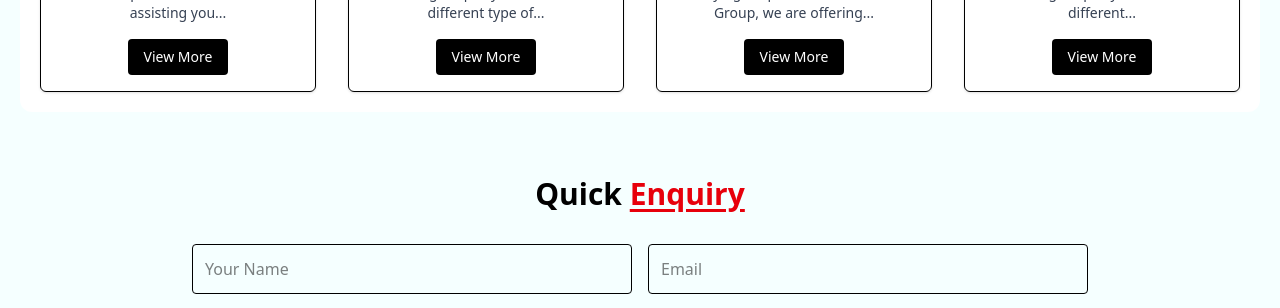
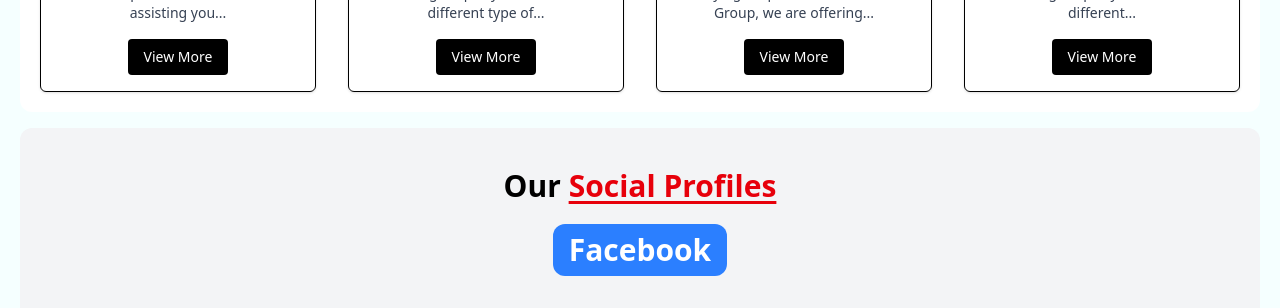
Before and after one commit to Abhixak/Pinnacle-Group-UK, a React (Vite) app: page / in a window 1280 px wide. Shown: the part 2320-2628 px from the top of the page. Built offline with nearby package versions, Linux system fonts and the light colour scheme; grey boxes are pictures that could not be loaded.

Commit message:
UI CHANGES

```diff
--- a/src/Components/SocialMedia.jsx
+++ b/src/Components/SocialMedia.jsx
@@ -2,44 +2,44 @@
 
 const SocialMedia = () => {
   return (
-    <div className="flex gap-4 !mb-10 justify-evenly">
+    <div className="bg-gray-100 !p-5 rounded-xl">
+      <h2 className="text-3xl font-bold !my-5 text-center">
+        Our{" "}
+        <span className="text-red-600 underline underline-offset-4">
+          Social Profiles
+        </span>
+      </h2>
+      <div className="flex flex-col gap-8 !mb-10 justify-center items-center">
+        <div className="w-full flex flex-col items-center">
+          <h2 className="!px-4 !py-2 bg-blue-500 text-white rounded-xl text-3xl font-bold text-center !mb-4">
+            Facebook
+          </h2>
           <iframe
             src="https://www.facebook.com/plugins/page.php?href=https%3A%2F%2Fwww.facebook.com%2Fpinnacleinfra.co.in&tabs=timeline&width=340&height=500&small_header=false&adapt_container_width=true&hide_cover=false&show_facepile=true&appId"
-        width="auto"
-        height="auto"
-        style={{ border: "none", overflow: "hidden" }}
-        scrolling="no"
-        frameBorder="0"
-        allow="autoplay; clipboard-write; encrypted-media; picture-in-picture; web-share"
-        allowFullScreen={true}
-        className="rounded border-2 border-black !px-10 !py-10"
-      ></iframe>
-
-      <iframe
-        src="https://snapwidget.com/embed/104774"
-        width="auto"
-        height="500"
-        style={{border:"none", overflow:"hidden"}}
-        scrolling="no"
-        frameBorder="0"
-        allow="autoplay; clipboard-write; encrypted-media; picture-in-picture; web-share"
-        allowFullScreen={true}
-        className='snapwidget-widge rounded border-2 border-black'
-      ></iframe>
-
-      {/*
-        <iframe
-        src="https://www.facebook.com/plugins/page.php?href=https%3A%2F%2Fwww.facebook.com%2Fpinnacleinfra.co.in&tabs=timeline&width=340&height=500&small_header=false&adapt_container_width=true&hide_cover=false&show_facepile=true&appId"
-        width="auto"
+            width="340"
             height="500"
             style={{ border: "none", overflow: "hidden" }}
             scrolling="no"
             frameBorder="0"
             allow="autoplay; clipboard-write; encrypted-media; picture-in-picture; web-share"
             allowFullScreen={true}
-        className='rounded border-2 border-black'
+            className="rounded-xl border-2 border-black"
+          ></iframe>
+        </div>
 
+        {/* You can uncomment this if you use SnapWidget */}
+        {/* <iframe
+          src="https://snapwidget.com/embed/104774"
+          width="340"
+          height="500"
+          style={{ border: "none", overflow: "hidden" }}
+          scrolling="no"
+          frameBorder="0"
+          allow="autoplay; clipboard-write; encrypted-media; picture-in-picture; web-share"
+          allowFullScreen={true}
+          className="rounded border-2 border-black"
         ></iframe> */}
+      </div>
     </div>
   );
 };
--- a/src/Pages/Home.jsx
+++ b/src/Pages/Home.jsx
@@ -6,6 +6,7 @@
 import NRIAdvice from "../Components/NRIAdvice";
 import PopUpEnquiry from "../Components/PopUpEnquiry";
 import ServicesSection from "../Components/Services";
+import SocialMedia from "../Components/SocialMedia";
 
 const Home = () => {
   return (
@@ -46,9 +47,10 @@
       <Ad />
       <NRIAdvice />
       <ServicesSection />
+      <SocialMedia />
+
       <EnquiryForm />
       <AboutSection />
-      {/* <SocialMedia /> */}
       <Footer />
     </div>
   );
```
Lines whose indentation alone changed are shown as unchanged.
